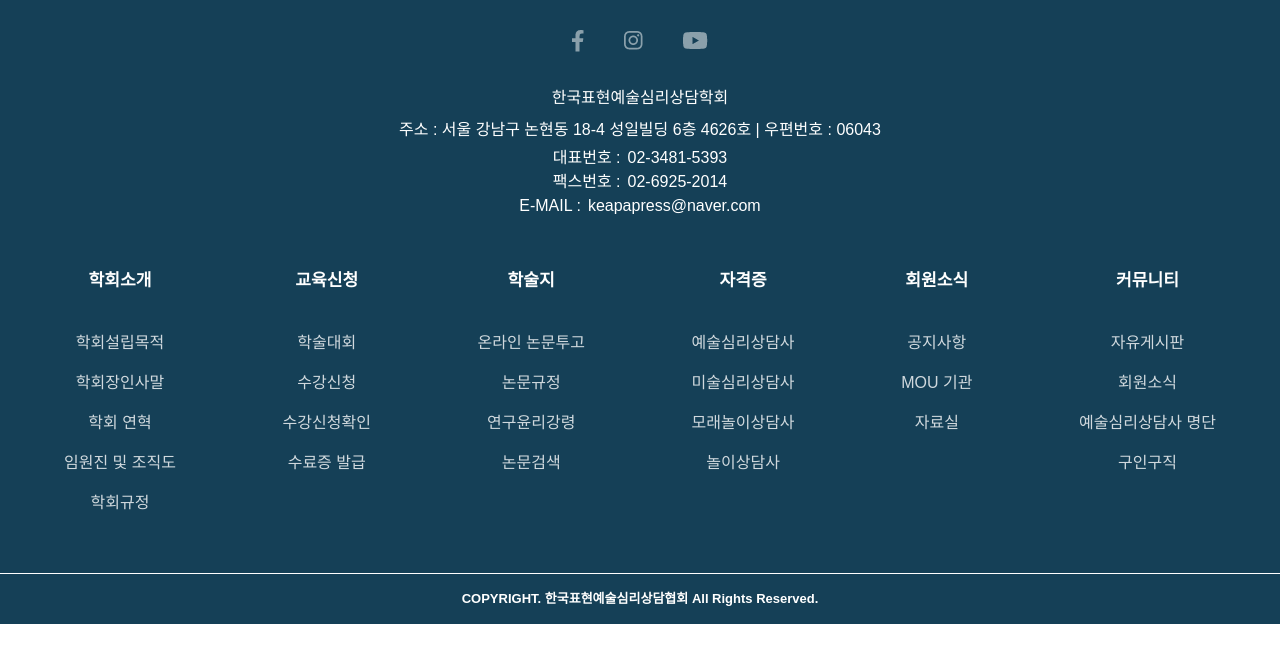
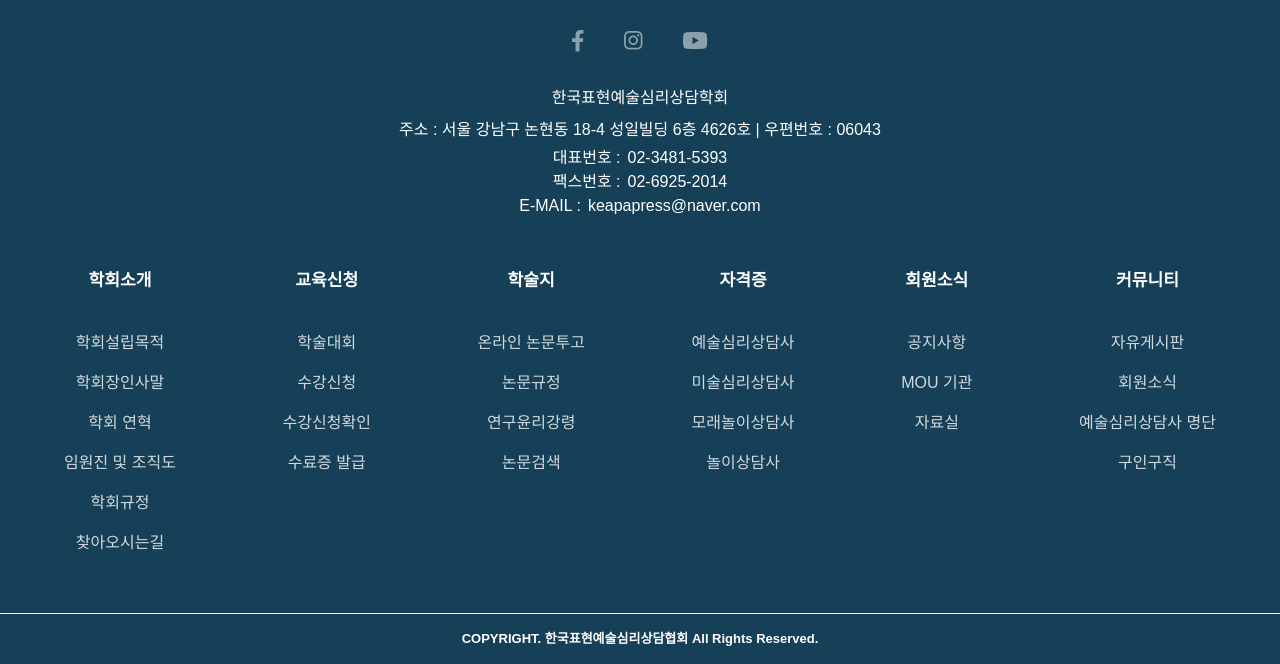
Before and after one commit to flysky31/keapa, a plain HTML site: page index.html in a window 1280 px wide. Shown: the part 5078-5742 px from the top of the page. Before the commit the page ends 5702 px from the top, so only its background shows below. Drawn offline with nearby package versions, Linux system fonts and the light colour scheme; a web font is replaced by a local one.

Commit message:
Update index.html

```diff
--- a/index.html
+++ b/index.html
@@ -42,6 +42,9 @@
                                             </li>
                                             <li>
                                                 <a href="sub/encyclical.html">학회규정 <i></i></a>
+                                            </li>
+                                            <li>
+                                                <a href="sub/location.html">찾아오시는길 <i></i></a>
                                             </li>
                                         </ul>
                                     </li>
@@ -823,6 +826,7 @@
                                         <li><a href="sub/history.html">학회 연혁</a></li>
                                         <li><a href="sub/organization.html">임원진 및 조직도</a></li>
                                         <li><a href="sub/encyclical.html">학회규정</a></li>
+                                        <li><a href="sub/location.html">찾아오시는길</a></li>
                                     </ol>
                                 </li>
                                 <li>
```
